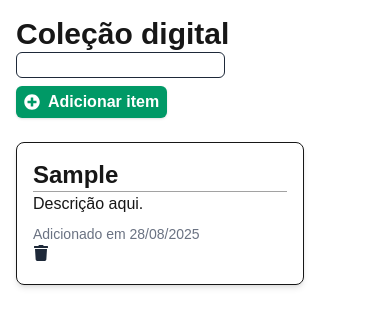
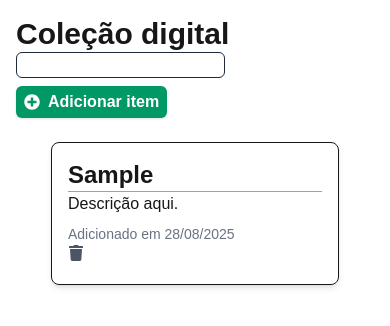
Before and after one commit to gab-souza-martins/digital-collection, a Next.js app: page / in a window 390 px wide. Both pictures are taken after typing "Sample" into the empty fields and a click on the button "Adicionar item". Shown: the top 326 px of the page. Built offline with nearby package versions, Linux system fonts and the light colour scheme.

Commit message:
Adicionada responsividade ao layout dos items

```diff
--- a/src/app/Components/ItemCard.tsx
+++ b/src/app/Components/ItemCard.tsx
@@ -26,7 +26,7 @@ const ItemCard: React.FC<ItemCardProps> = ({ i, title, removeItem }) => {
          </p>
 
          <button aria-label="Remover item" onClick={handleRemove}>
-            <FaTrash className="text-gray-800 cursor-pointer hover:text-rose-600 transition duration-75 ease-in-out" />
+            <FaTrash className="text-gray-600 cursor-pointer hover:text-rose-600 transition duration-75 ease-in-out" />
          </button>
       </div>
    );
--- a/src/app/page.tsx
+++ b/src/app/page.tsx
@@ -21,6 +21,8 @@ export default function Home() {
          <h1 className="text-3xl font-bold">Coleção digital</h1>
          <BtnForm onAdd={handleAddItem} />
          <br />
+
+         <div className="grid grid-cols-1 sm:grid-cols-2 lg:grid-cols-3 xl:grid-cols-4 gap-4 justify-items-center">
             {items.map((item, itemIndex) => (
                <ItemCard
                   key={itemIndex}
@@ -30,5 +32,6 @@ export default function Home() {
                />
             ))}
          </div>
+      </div>
    );
 }
```
Lines whose indentation alone changed are shown as unchanged.
